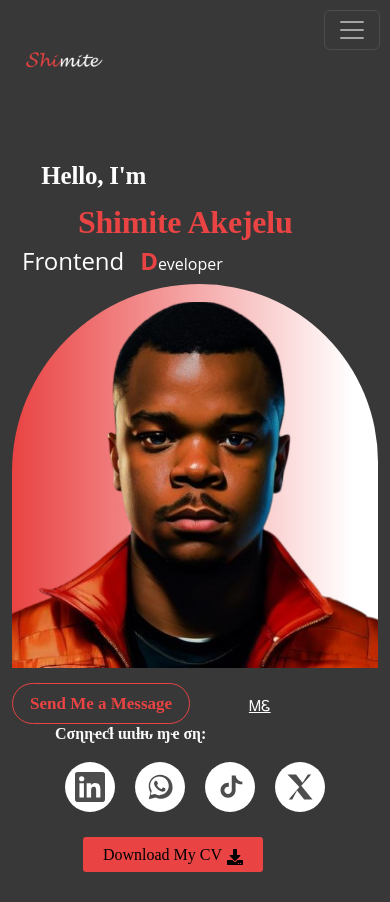
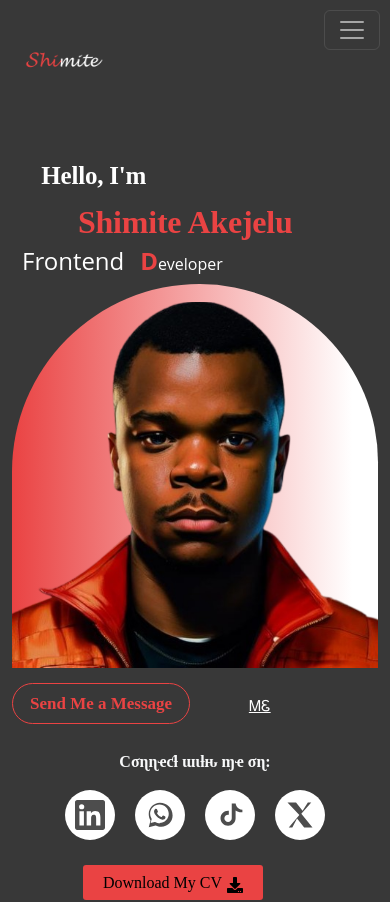
Before and after one commit to Codewithshimite/Shimite-Portfolio, a React (Vite) app: page / in a window 390 px wide. Shown: the top 902 px of the page. Built offline with nearby package versions, Linux system fonts and the light colour scheme.

Commit message:
Fixed image paths

```diff
--- a/src/pages/HomePage.tsx
+++ b/src/pages/HomePage.tsx
@@ -49,7 +49,6 @@ export default function HomePage() {
             <div className="mt-3 messenger-div">
               <MessengerButton />
               <Tooltip />
-              {/* <RotApp /> */}
             </div>
 
 
@@ -76,7 +75,6 @@ export default function HomePage() {
         </div>
 
 
-
         <div className="social-media-div-mobile">
         <p className="text-light connect">Cσɳɳҽƈƚ ɯιƚԋ ɱҽ σɳ:</p>
         <SocialsNetworks/>
--- a/src/styles/HomeStyles.scss
+++ b/src/styles/HomeStyles.scss
@@ -247,18 +247,18 @@ font-weight: bold;
 
 
 
+
 /* on mobile */
 @media (max-width: 768px) {
   .mainDiv{
     display: flex;
     flex-direction: column;
-    // border:2px solid red;
     gap: 2%;
     margin-top: -20%;
   }
 
   .left{
-    // border: 2px solid white;
+
     width: 100%;
 
     .name{
@@ -320,13 +320,10 @@ font-weight: bold;
   .right{
     margin-top: -2%;
     width: 100%;
-    // display: none;
-    // border: 2px solid yellow;
 
     .red-line{
       display: none;
     }
-
 
 
 
@@ -342,6 +339,12 @@ font-weight: bold;
 
   .typingText{
     display: none;
+  }
+
+
+  .connect{
+    margin-top: 10%;
+    text-align: center;
   }
 
  }
@@ -447,6 +450,8 @@ font-weight: bold;
 
       .social-media-div-mobile{
         display: block;
+
+
       }
 
     }
```
